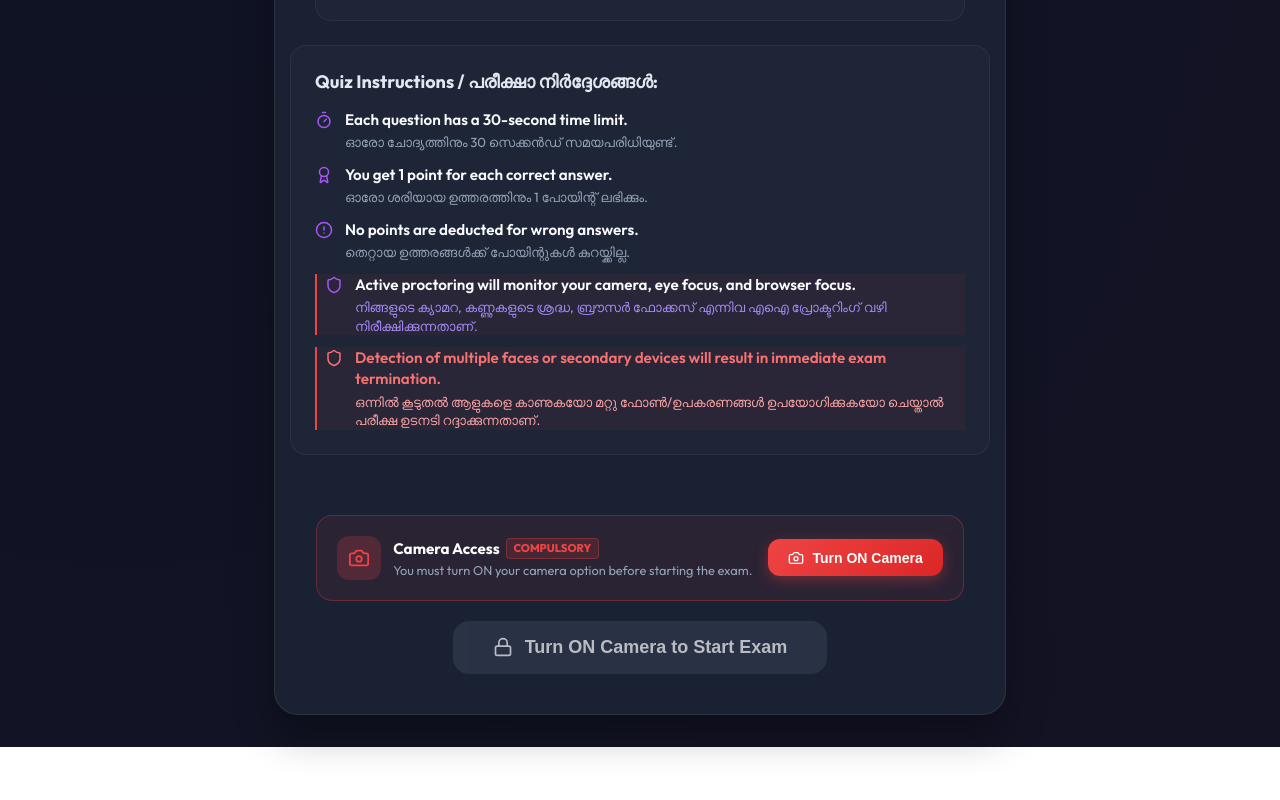
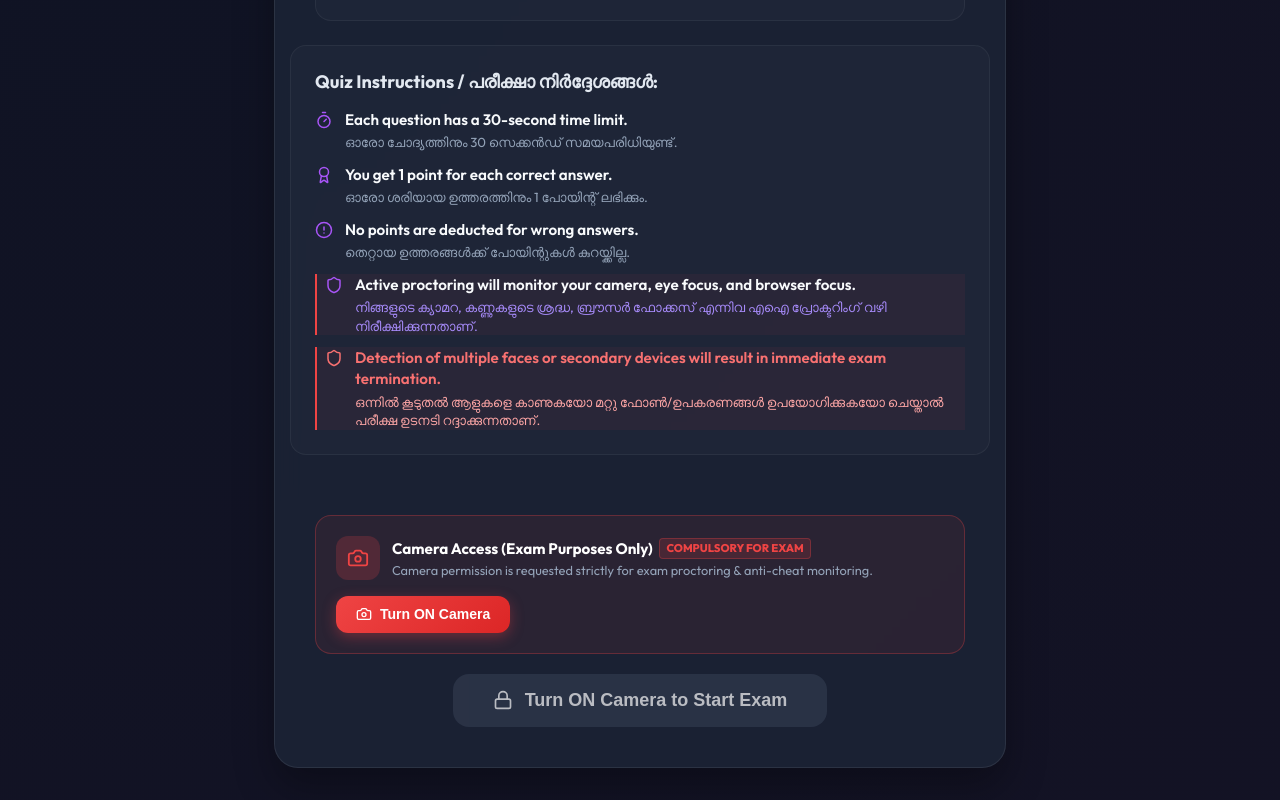
Before and after one commit to ashmil13/quiz, a React (Vite) app in the folder frontend/: page /user/quiz in a window 1280 px wide. Shown: the part 457-1257 px from the top of the page. Before the commit the page ends 1204 px from the top, so only its background shows below. Built offline with nearby package versions, Linux system fonts and the light colour scheme; no server answers; sample sign-in values are in the browser's storage.

Commit message:
Restrict camera access strictly to active exam proctoring with auto cleanup

```diff
--- a/frontend/src/pages/user/Quiz.jsx
+++ b/frontend/src/pages/user/Quiz.jsx
@@ -697,7 +697,7 @@ function Quiz() {
         stopStream(cameraStream);
         setCameraStream(null);
       }
-      setCameraError('Camera turned OFF. Enabling camera is compulsory before starting the exam.');
+      setCameraError('Camera turned OFF. Enabling camera is compulsory for exam proctoring purposes.');
       return;
     }
 
@@ -719,6 +719,15 @@ function Quiz() {
       setCameraError('Camera permission is disallowed or blocked on your phone/browser.');
     }
   };
+
+  // Guarantee camera stream cleanup on component unmount
+  useEffect(() => {
+    return () => {
+      if (cameraStream) {
+        stopStream(cameraStream);
+      }
+    };
+  }, [cameraStream]);
 
   // Reset/Start Quiz logic
   const handleStartStandardQuiz = () => {
@@ -1614,13 +1623,13 @@ function Quiz() {
                       </div>
                       <div>
                         <h4 style={{ margin: 0, fontSize: '0.95rem', fontWeight: 700, color: '#ffffff', display: 'flex', alignItems: 'center', gap: '0.4rem', flexWrap: 'wrap' }}>
-                          Camera Access
-                          <span style={{ color: '#ef4444', fontSize: '0.7rem', fontWeight: 800, background: 'rgba(239, 68, 68, 0.15)', padding: '0.15rem 0.4rem', borderRadius: '4px', border: '1px solid rgba(239, 68, 68, 0.3)' }}>COMPULSORY</span>
+                          Camera Access (Exam Purposes Only)
+                          <span style={{ color: '#ef4444', fontSize: '0.7rem', fontWeight: 800, background: 'rgba(239, 68, 68, 0.15)', padding: '0.15rem 0.4rem', borderRadius: '4px', border: '1px solid rgba(239, 68, 68, 0.3)' }}>COMPULSORY FOR EXAM</span>
                         </h4>
                         <p style={{ margin: '0.2rem 0 0 0', fontSize: '0.8rem', color: '#94a3b8' }}>
                           {isCameraEnabled
-                            ? '✓ Camera is ON and verified. You are ready to start!'
-                            : 'You must turn ON your camera option before starting the exam.'}
+                            ? '✓ Camera active for exam proctoring. Automatically disconnects when exam completes.'
+                            : 'Camera permission is requested strictly for exam proctoring & anti-cheat monitoring.'}
                         </p>
                       </div>
                     </div>
```
